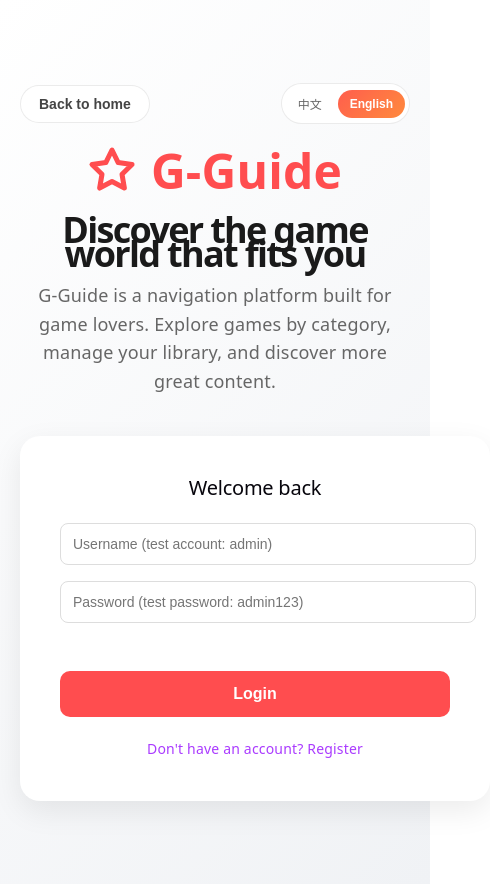
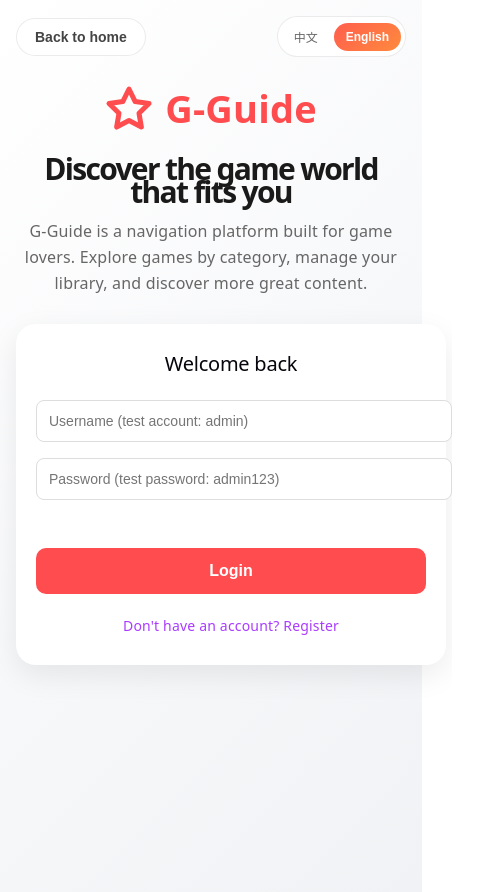
Before and after one commit to zel-forprogress/gguide-frontend, a React (Vite) app: page /auth in a window 390 px wide. Shown: the whole page, 490 px wide, since content can reach past the window. Built offline with nearby package versions, Linux system fonts and the light colour scheme.

Commit message:
fix:修改用户登录错误的提示信息的国际化

```diff
--- a/src/App.css
+++ b/src/App.css
@@ -8,19 +8,19 @@
 
 /* Landing Page Styles */
 .landing-page {
-  height: 100vh;
+  min-height: 100vh;
   width: 100vw;
   display: flex;
   flex-direction: column;
   align-items: center;
-  justify-content: center;
+  justify-content: flex-start;
   background: linear-gradient(135deg, #fff 0%, #f0f2f5 100%);
   text-align: center;
-  padding: 20px;
+  padding: 24px 20px 40px;
 }
 
 .landing-content {
-  max-width: 600px;
+  width: min(100%, 980px);
   animation: fadeIn 0.8s ease-out;
 }
 
@@ -29,7 +29,8 @@
   align-items: center;
   justify-content: space-between;
   gap: 16px;
-  margin-bottom: 22px;
+  width: 100%;
+  margin-bottom: 40px;
 }
 
 .landing-back-btn {
@@ -43,6 +44,7 @@
   color: #444;
   font-size: 14px;
   font-weight: 600;
+  white-space: nowrap;
   cursor: pointer;
   transition: transform 0.2s ease, box-shadow 0.2s ease, border-color 0.2s ease;
 }
@@ -56,6 +58,11 @@
 @keyframes fadeIn {
   from { opacity: 0; transform: translateY(20px); }
   to { opacity: 1; transform: translateY(0); }
+}
+
+.landing-main {
+  max-width: 620px;
+  margin: 0 auto;
 }
 
 .landing-logo {
@@ -91,6 +98,38 @@
   width: 100%;
   max-width: 400px;
   margin: 0 auto;
+}
+
+@media (max-width: 640px) {
+  .landing-page {
+    padding: 16px 16px 32px;
+  }
+
+  .landing-toolbar {
+    margin-bottom: 28px;
+  }
+
+  .landing-main {
+    max-width: 100%;
+  }
+
+  .landing-logo {
+    font-size: 38px;
+    gap: 12px;
+  }
+
+  .landing-title {
+    font-size: 30px;
+  }
+
+  .landing-desc {
+    font-size: 16px;
+    margin-bottom: 28px;
+  }
+
+  .login-card {
+    padding: 28px 20px;
+  }
 }
 
 .login-card input {
--- a/src/i18n/messages.ts
+++ b/src/i18n/messages.ts
@@ -88,6 +88,10 @@ export type MessageKey =
   | 'missingUsernameOrPassword'
   | 'missingToken'
   | 'actionFailed'
+  | 'loginFailed'
+  | 'registerFailed'
+  | 'invalidCredentials'
+  | 'usernameAlreadyExists'
   | 'noAccount'
   | 'hasAccount'
   | 'gameDetail'
@@ -202,6 +206,10 @@ export const messages: Record<AppLocale, Messages> = {
     missingUsernameOrPassword: '请输入用户名和密码',
     missingToken: '服务器未返回 Token',
     actionFailed: '操作失败，请重试',
+    loginFailed: '登录失败，请重试',
+    registerFailed: '注册失败，请重试',
+    invalidCredentials: '用户名或密码错误',
+    usernameAlreadyExists: '用户名已存在',
     noAccount: '没有账号？点击注册',
     hasAccount: '已有账号？点击登录',
     gameDetail: '游戏详情',
@@ -314,6 +322,10 @@ export const messages: Record<AppLocale, Messages> = {
     missingUsernameOrPassword: 'Please enter both username and password',
     missingToken: 'The server did not return a token',
     actionFailed: 'Action failed. Please try again.',
+    loginFailed: 'Login failed. Please try again.',
+    registerFailed: 'Registration failed. Please try again.',
+    invalidCredentials: 'Incorrect username or password.',
+    usernameAlreadyExists: 'This username already exists.',
     noAccount: "Don't have an account? Register",
     hasAccount: 'Already have an account? Log in',
     gameDetail: 'Game Detail',
--- a/src/pages/LandingPage.tsx
+++ b/src/pages/LandingPage.tsx
@@ -15,6 +15,39 @@ const LandingPage = () => {
 
   const handleBackHome = () => {
     navigate('/');
+  };
+
+  const getLocalizedAuthError = (message?: string) => {
+    if (!message) {
+      return isLoginMode ? t('loginFailed') : t('registerFailed');
+    }
+
+    const normalized = message.toLowerCase();
+
+    if (
+      message.includes('用户名已存在') ||
+      normalized.includes('username already exists') ||
+      normalized.includes('user already exists')
+    ) {
+      return t('usernameAlreadyExists');
+    }
+
+    if (
+      message.includes('用户不存在') ||
+      message.includes('密码错误') ||
+      normalized.includes('user not found') ||
+      normalized.includes('wrong password') ||
+      normalized.includes('invalid password') ||
+      normalized.includes('login failed')
+    ) {
+      return t('invalidCredentials');
+    }
+
+    if (normalized.includes('register failed')) {
+      return t('registerFailed');
+    }
+
+    return message;
   };
 
   const handleSubmit = async (event: React.FormEvent) => {
@@ -43,7 +76,7 @@ const LandingPage = () => {
         setPassword('');
       }
     } catch (err: any) {
-      setError(err.message || t('actionFailed'));
+      setError(getLocalizedAuthError(err.message));
     } finally {
       setLoading(false);
     }
@@ -59,6 +92,7 @@ const LandingPage = () => {
           <LanguageSwitcher />
         </div>
 
+        <div className="landing-main">
           <div className="landing-logo">
             <svg
               width="48"
@@ -111,6 +145,7 @@ const LandingPage = () => {
           </div>
         </div>
       </div>
+    </div>
   );
 };
 
```
Lines whose indentation alone changed are shown as unchanged.
